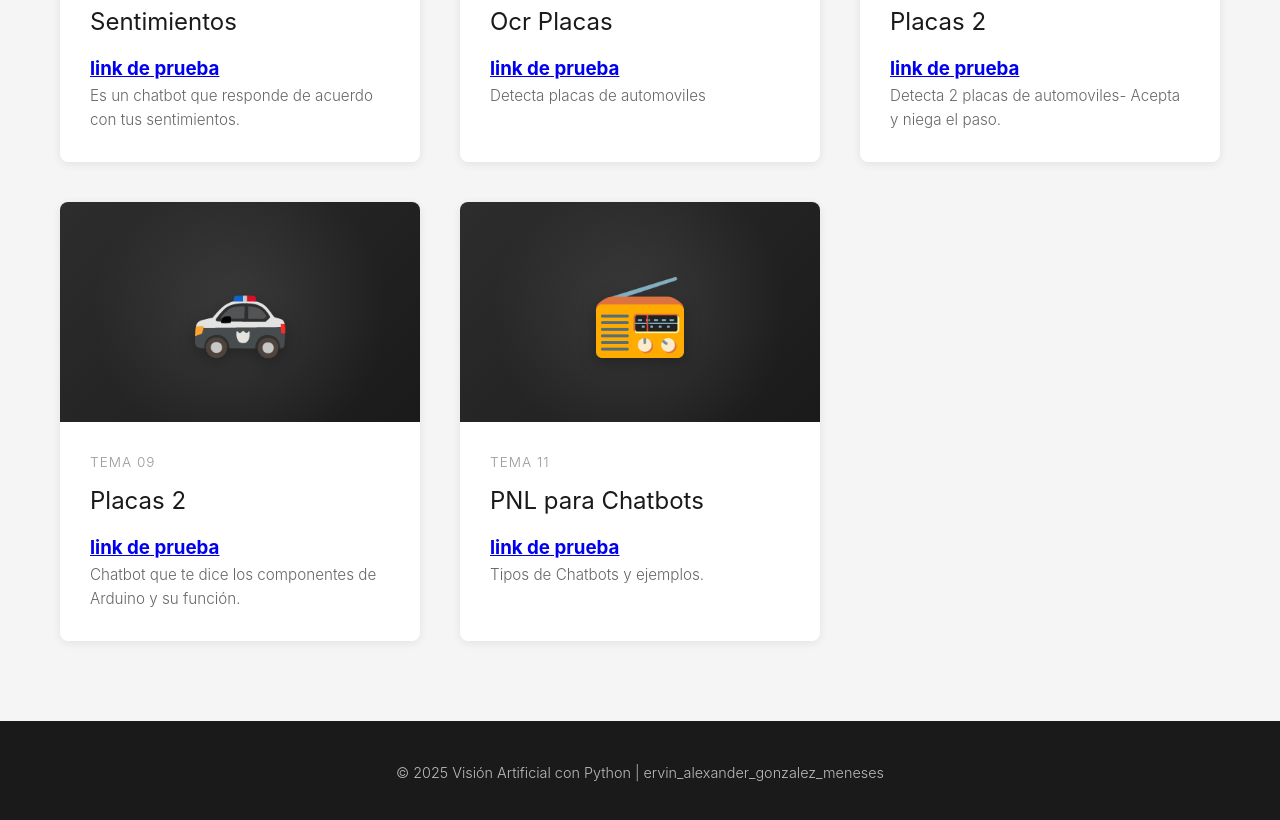
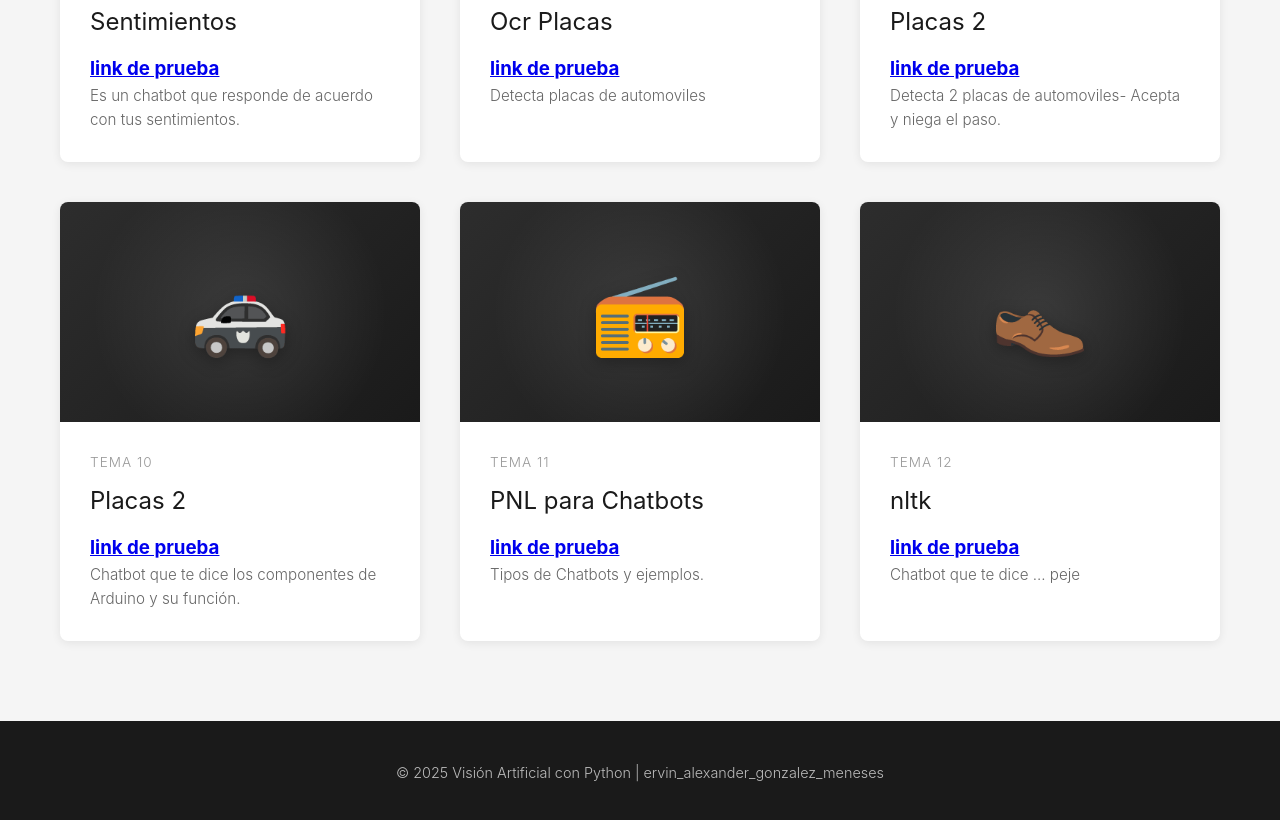
Before and after one commit to alex2009-gonza/lenguaje-natural, a plain HTML site: page index.html in a window 1280 px wide. Shown: the part 2262-3082 px from the top of the page. Drawn offline with Linux system fonts and the light colour scheme.

Commit message:
Fix HTML encoding issues and update content

```diff
--- a/index.html
+++ b/index.html
@@ -440,7 +440,7 @@
                     <div class="card-icon">🚓</div>
                 </div>
                 <div class="card-content">
-                    <div class="card-number">TEMA 09</div>
+                    <div class="card-number">TEMA 10</div>
                     <h3 class="card-title"> Placas 2<h3>
                     <a href="componentes.html">link de prueba</a>
                     <p class="card-description">
@@ -464,6 +464,21 @@
                 </div>
             </div>
 
+            <!-- Card 12: nltk -->
+            <div class="card">
+                <div class="card-image">
+                    <div class="card-icon">👞</div>
+                </div>
+                <div class="card-content">
+                    <div class="card-number">TEMA 12</div>
+                    <h3 class="card-title"> nltk<h3>
+                    <a href="NLTK.html">link de prueba</a>
+                    <p class="card-description">
+                        Chatbot que te dice ... peje
+                    </p>
+                </div>
+            </div>
+
         </div>
     </section>
 
```
